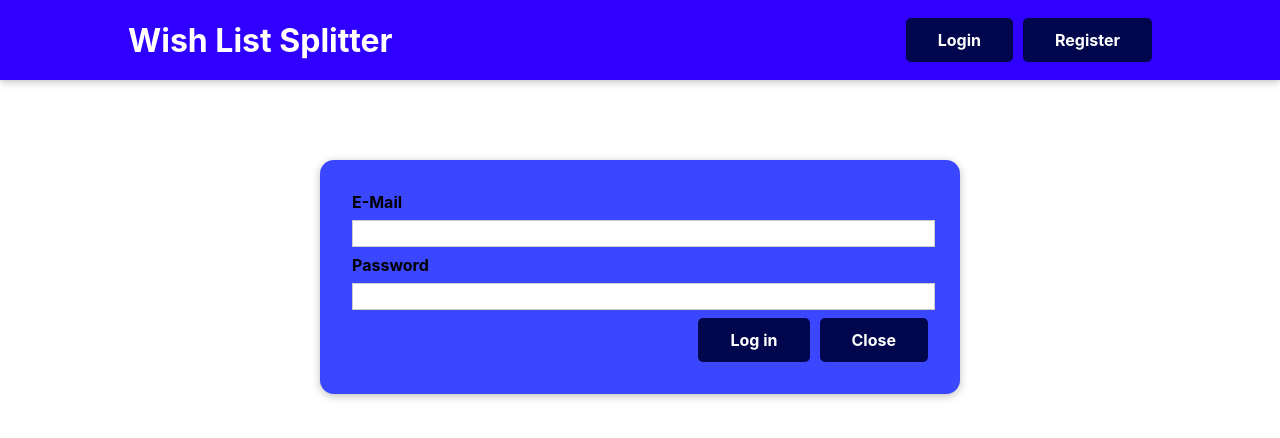
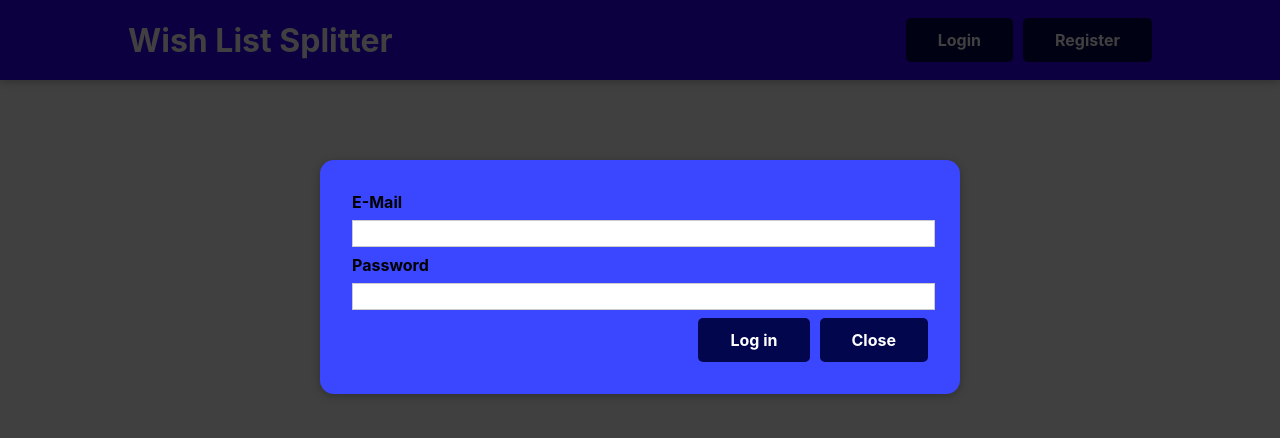
Before and after one commit to Patrykshub/wish-list-splitter, a React (Create React App) app: page / in a window 1280 px wide. Both pictures are taken after a click on the button "Login". Shown: the top 438 px of the page. Built offline with nearby package versions, Linux system fonts and the light colour scheme; the HTML template or start-up script is replaced by a standard one.

Commit message:
feat: backdrop works again

```diff
--- a/src/components/Login/Modal.module.css
+++ b/src/components/Login/Modal.module.css
@@ -1,4 +1,4 @@
-.backdrop {
+.backdrop_login {
     position: fixed;
     top: 0;
     left: 0;
--- a/src/components/Login/ModalLogIn.tsx
+++ b/src/components/Login/ModalLogIn.tsx
@@ -9,10 +9,7 @@ const ModalLogIn: React.FC<{
 }> = (props) => {
   const Backdrop: React.FC<{ onHideModal: () => void }> = (props) => {
     return (
-      <div>
-        {" "}
-        className={classes.backdrop} onClick={props.onHideModal}{" "}
-      </div>
+      <div className={classes.backdrop_login} onClick={props.onHideModal} />
     );
   };
 
--- a/src/components/Register/ModalRegister.tsx
+++ b/src/components/Register/ModalRegister.tsx
@@ -5,7 +5,7 @@ import classes from './Modal_Register.module.css'
 const ModalRegister: React.FC <{onHideModal: () => void; onShowModal: () => void}> = (props) => {
 
   const Backdrop: React.FC <{onHideModal: () => void}> = (props) => {
-    return <div className={classes.backdrop} onClick={props.onHideModal} />;
+    return <div className={classes.backdrop_register} onClick={props.onHideModal} />;
   };
 
   const Modal: React.FC <{onShowModal: () => void}> = (props) => {
--- a/src/components/Register/Modal_Register.module.css
+++ b/src/components/Register/Modal_Register.module.css
@@ -1,4 +1,4 @@
-.backdrop {
+.backdrop_register {
     position: fixed;
     top: 0;
     left: 0;
```
